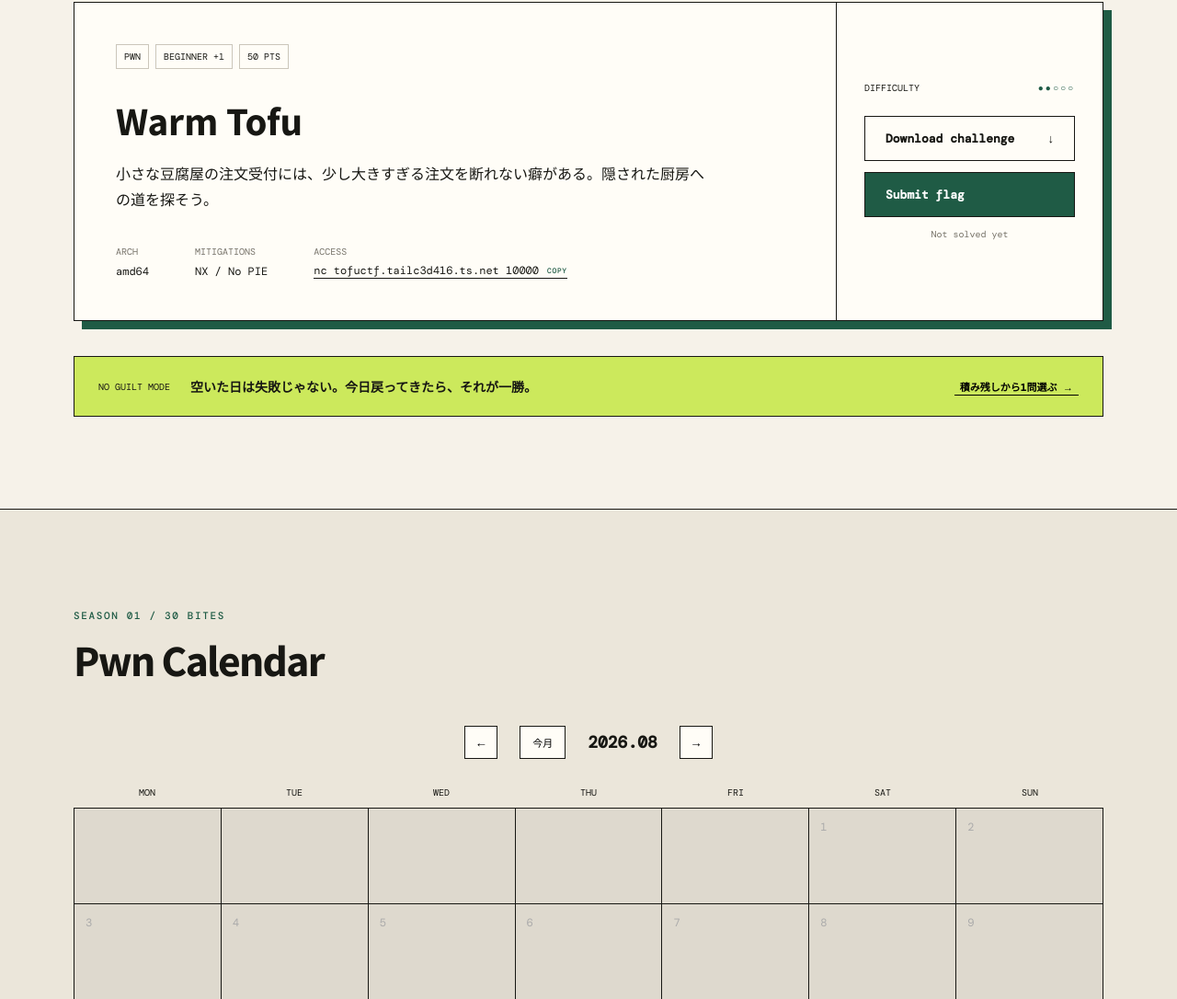
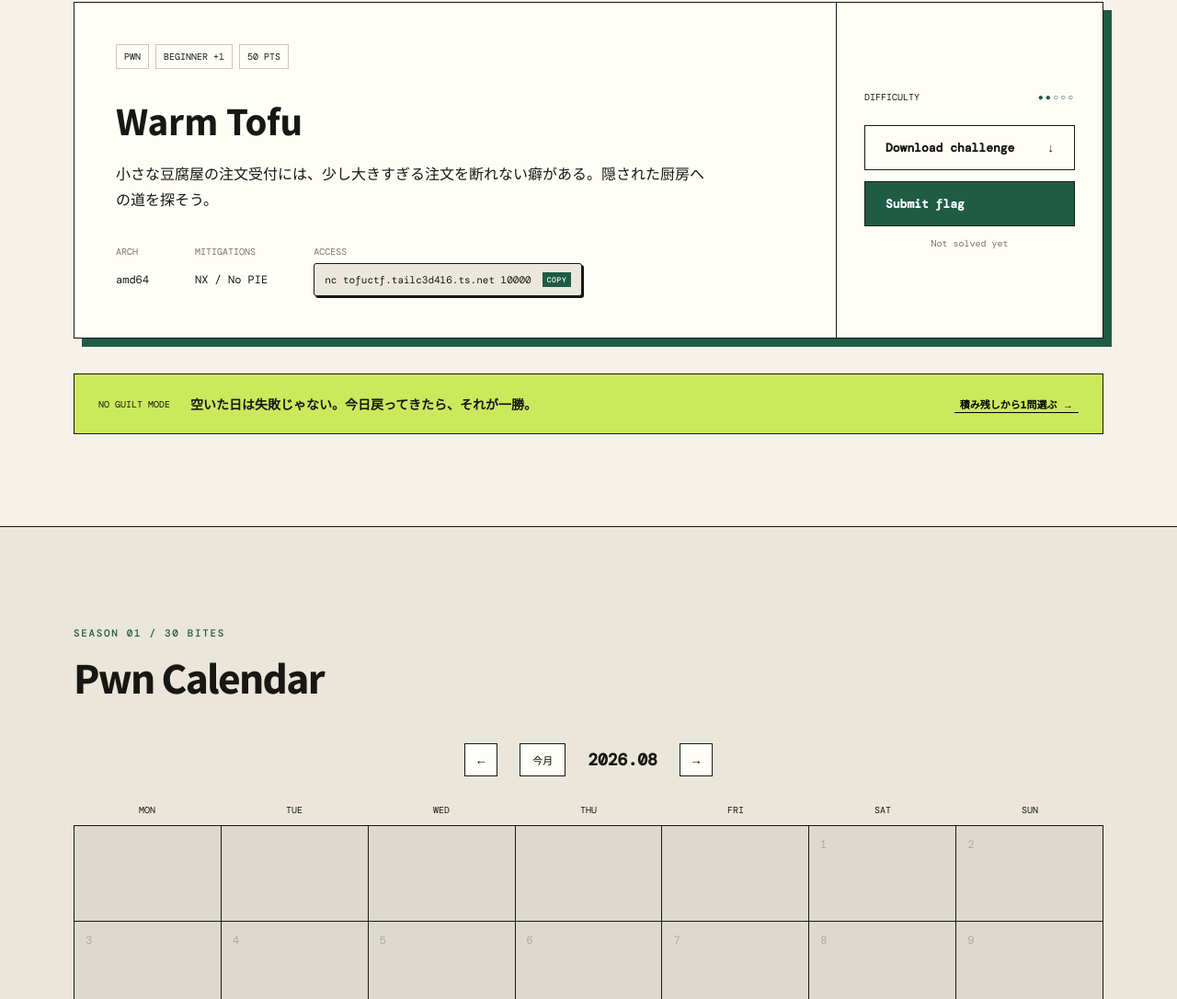
Before and after one commit to tasodoufu/TofuCTF, a plain HTML site: page index.html in a window 1280 px wide. Shown: the part 1141-2227 px from the top of the page at 92% size. Drawn offline with nearby package versions, Linux system fonts and the light colour scheme.

Commit message:
Style netcat copy control as code button

```diff
--- a/calendar.css
+++ b/calendar.css
@@ -12,4 +12,4 @@
 .challenge-list{display:grid;gap:28px}.challenge.compact{box-shadow:5px 5px 0 var(--green)}.challenge.compact .challenge-main{padding:30px}.challenge.compact h3{font-size:27px;margin:18px 0 8px}.section select{padding:10px 14px;background:var(--tofu);border:1px solid var(--ink);font:11px "DM Mono"}
 .challenge-dialog{width:min(680px,calc(100% - 30px))}.challenge-dialog form{padding:46px}.challenge-dialog h2{font-size:42px;margin:12px 0}.challenge-dialog form>p{line-height:1.8;color:#5d5a53}.modal-meta{display:grid;grid-template-columns:repeat(2,1fr);border:1px solid var(--line);margin:28px 0}.modal-meta div{padding:16px;border-bottom:1px solid var(--line)}.modal-meta div:nth-child(odd){border-right:1px solid var(--line)}.modal-meta div:nth-last-child(-n+2){border-bottom:0}.modal-meta span,.modal-meta b{display:block}.modal-meta span{font:9px "DM Mono";color:#77736a;margin-bottom:6px}.modal-meta b{font:12px "DM Mono"}.modal-actions{display:grid;grid-template-columns:repeat(2,1fr);gap:10px}.modal-actions .button{text-align:center}
 @media(max-width:760px){.calendar-title{font-size:9px}.calendar-toolbar{gap:8px}.modal-meta,.modal-actions{grid-template-columns:1fr}.modal-meta div,.modal-meta div:nth-child(odd){border-right:0;border-bottom:1px solid var(--line)}.modal-meta div:last-child{border-bottom:0}}
-.copy-access{display:flex;align-items:center;gap:9px;padding:0;border:0;border-bottom:1px solid var(--ink);background:transparent;color:inherit;cursor:pointer;font:12px "DM Mono";white-space:nowrap}.copy-access i{color:var(--green);font:500 8px "DM Mono";font-style:normal;letter-spacing:.08em}.copy-access:hover,.copy-access:focus-visible{color:var(--green);outline:0}
+.copy-access{display:flex;align-items:center;justify-content:space-between;gap:12px;max-width:100%;padding:9px 11px;border:1px solid var(--ink);border-radius:3px;background:#ebe7dd;color:var(--ink);box-shadow:2px 2px 0 var(--ink);cursor:pointer;font:11px "DM Mono";white-space:nowrap;transition:transform .12s,box-shadow .12s,background .12s}.copy-access span{overflow:hidden;text-overflow:ellipsis}.copy-access i{flex:0 0 auto;padding:3px 5px;background:var(--green);color:white;font:500 8px "DM Mono";font-style:normal;letter-spacing:.08em}.copy-access:hover,.copy-access:focus-visible{background:var(--lime);outline:0}.copy-access:active{transform:translate(2px,2px);box-shadow:0 0 0 var(--ink)}
```
